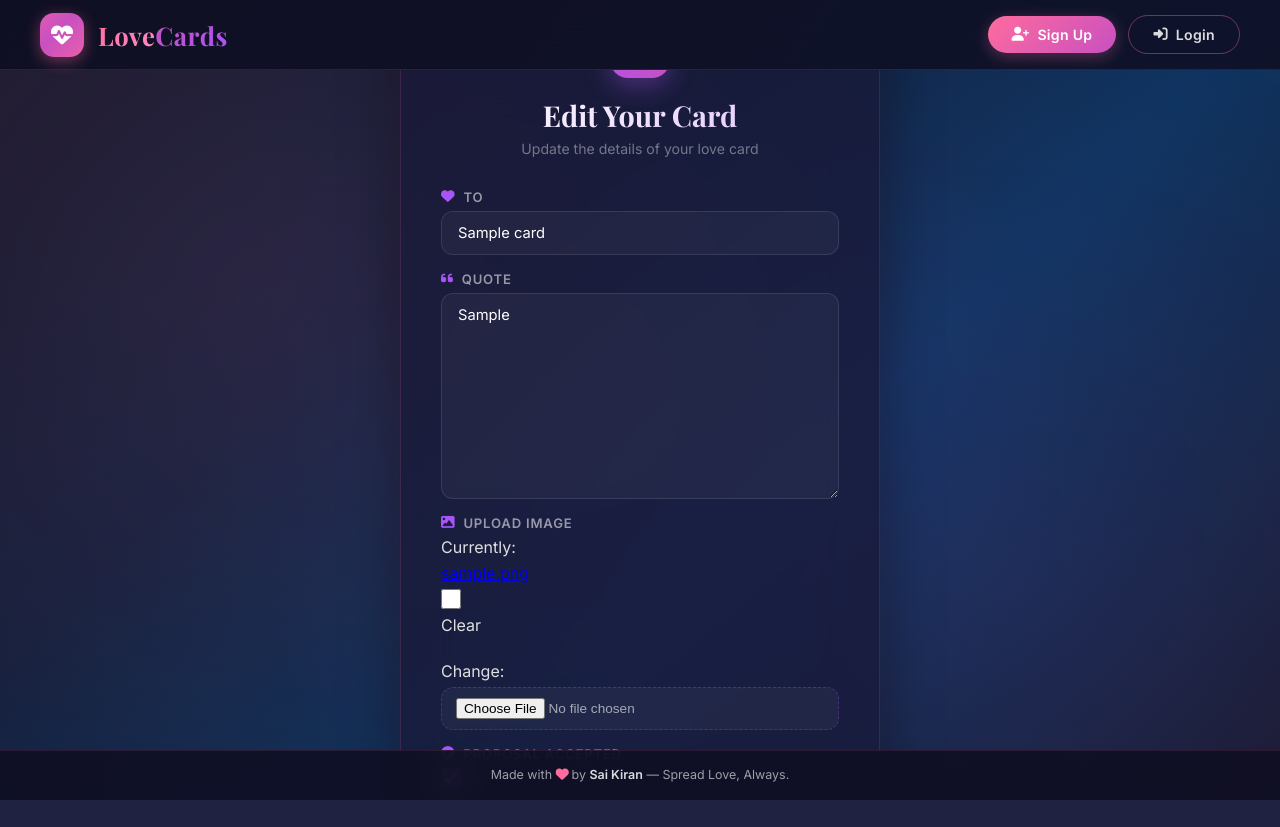
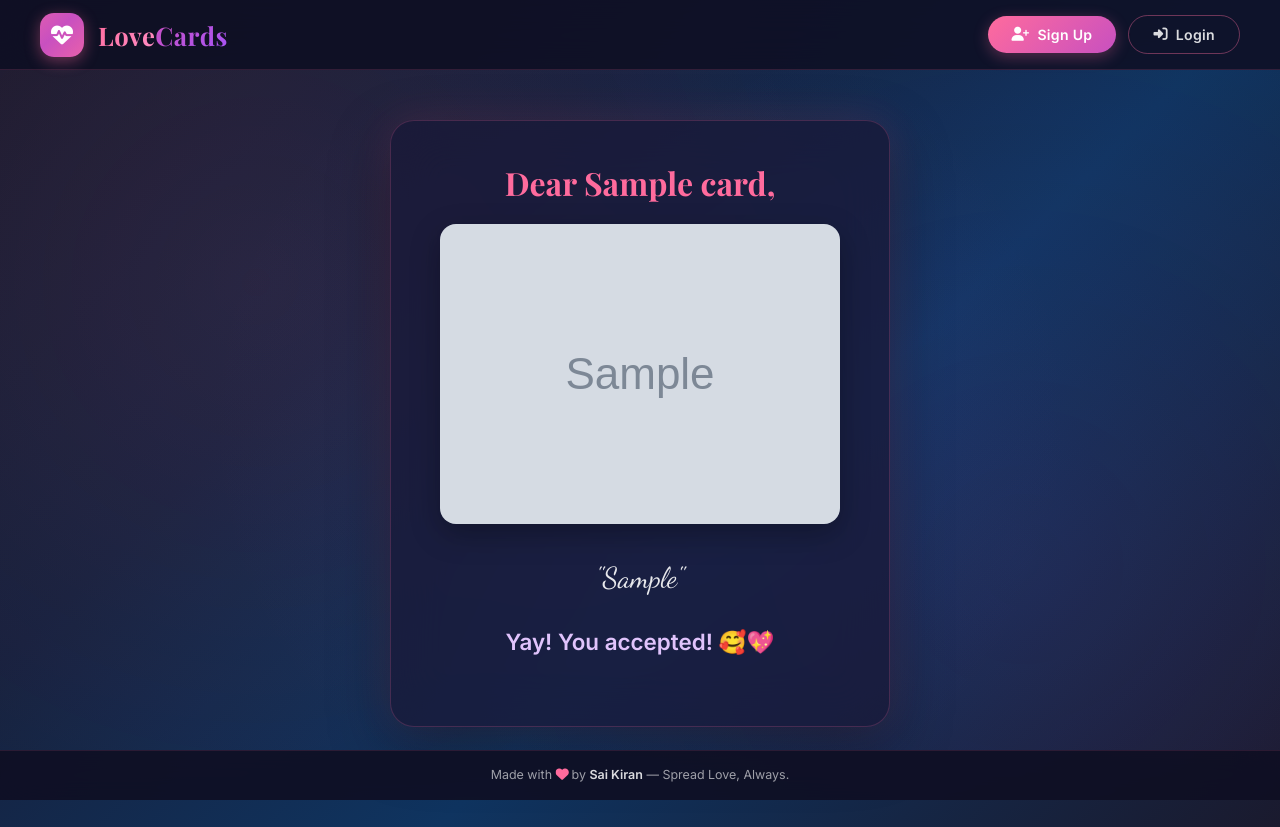
Before and after one commit to dasarisai22/dasarisai22-Valentine-s-Card-Creator---Django-Web-App, a Django app: page /card_update/1/ in a window 1280 px wide. Before the commit the page ends 800 px from the top, so only its background shows below. Run offline with Django 5.2, Linux system fonts and the light colour scheme; tables that the repository leaves empty hold one stand-in row (values such as "Sample post"); grey boxes marked "Sample" are stand-in pictures.

Commit message:
Fix UI issues and restore classic Dodge button

```diff
--- a/my_auth/static/css/signup.css
+++ b/my_auth/static/css/signup.css
@@ -7,14 +7,13 @@
     width: 100%;
     min-height: 100%;
     display: flex;
-    align-items: center;
-    justify-content: center;
     position: relative;
     padding: 20px;
 }
 
 /* Auth Card - Glassmorphism */
 .auth-card {
+    margin: auto;
     background: rgba(25, 25, 55, 0.75);
     backdrop-filter: blur(25px);
     -webkit-backdrop-filter: blur(25px);
--- a/static/css/style.css
+++ b/static/css/style.css
@@ -11,14 +11,14 @@
 
 /* Body Styling */
 body {
-    height: 100vh;
+    min-height: 100vh;
     width: 100vw;
     display: flex;
     flex-direction: column;
-    overflow: hidden;
     font-family: 'Inter', 'Segoe UI', sans-serif;
     background: linear-gradient(135deg, #1a1a2e 0%, #16213e 30%, #0f3460 60%, #1a1a2e 100%);
     color: #e0e0e0;
+    overflow-x: hidden;
 }
 
 /* ============================
@@ -220,12 +220,9 @@ body {
     width: 100vw;
     display: flex;
     flex-direction: column;
-    align-items: center;
-    justify-content: center;
     margin-top: 70px;
-    margin-bottom: 0;
+    margin-bottom: 50px;
     padding: 30px 20px;
-    overflow-y: auto;
     position: relative;
     background: linear-gradient(135deg, #1a1a2e 0%, #16213e 30%, #0f3460 60%, #1a1a2e 100%);
 }
--- a/valentines_greeting/templates/card_update.html
+++ b/valentines_greeting/templates/card_update.html
@@ -1,53 +1,171 @@
 {% extends 'index.html' %}
 {% load static %}
 {% block style %}
-<link rel="stylesheet" href="{% static 'css/update.css' %}?v=3">
+<style>
+    .val-container {
+        display: flex;
+        justify-content: center;
+        align-items: center;
+        min-height: 80vh;
+        width: 100%;
+        padding: 20px;
+        position: relative;
+    }
+
+    .val-card {
+        background: rgba(25, 25, 55, 0.75);
+        backdrop-filter: blur(25px);
+        -webkit-backdrop-filter: blur(25px);
+        border: 1px solid rgba(255, 107, 157, 0.2);
+        border-radius: 24px;
+        padding: 40px;
+        text-align: center;
+        max-width: 500px;
+        width: 100%;
+        box-shadow: 0 20px 60px rgba(0, 0, 0, 0.4), 0 0 40px rgba(255, 107, 157, 0.15);
+        color: white;
+    }
+
+    .val-to {
+        font-family: 'Playfair Display', serif;
+        font-size: 2rem;
+        color: #ff6b9d;
+        margin-bottom: 20px;
+    }
+
+    .val-quote {
+        font-family: 'Dancing Script', cursive;
+        font-size: 1.8rem;
+        margin-bottom: 30px;
+        color: rgba(255, 255, 255, 0.9);
+        line-height: 1.4;
+    }
+
+    .val-img {
+        max-width: 100%;
+        border-radius: 16px;
+        margin-bottom: 30px;
+        box-shadow: 0 10px 30px rgba(0, 0, 0, 0.3);
+    }
+
+    .val-question {
+        font-family: 'Inter', sans-serif;
+        font-size: 1.4rem;
+        font-weight: 600;
+        margin-bottom: 30px;
+        color: #e0c3fc;
+    }
+
+    .val-buttons {
+        display: flex;
+        justify-content: center;
+        gap: 20px;
+        position: relative;
+    }
+
+    .btn-yes {
+        background: linear-gradient(135deg, #ff6b9d, #c850c0);
+        color: white;
+        border: none;
+        border-radius: 50px;
+        padding: 15px 40px;
+        font-size: 1.2rem;
+        font-weight: bold;
+        cursor: pointer;
+        transition: transform 0.2s, box-shadow 0.2s;
+        box-shadow: 0 8px 25px rgba(255, 107, 157, 0.4);
+    }
+
+    .btn-yes:hover {
+        transform: scale(1.1);
+        box-shadow: 0 10px 30px rgba(255, 107, 157, 0.6);
+    }
+
+    .btn-no {
+        background: rgba(255, 255, 255, 0.1);
+        color: white;
+        border: 1px solid rgba(255, 255, 255, 0.2);
+        border-radius: 50px;
+        padding: 15px 40px;
+        font-size: 1.2rem;
+        font-weight: bold;
+        cursor: pointer;
+        transition: all 0.2s;
+        position: relative;
+    }
+
+    .hidden-form {
+        display: none;
+    }
+</style>
 {% endblock style %}
+
 {% block content %}
+<div class="val-container">
+    <div class="val-card">
+        <h1 class="val-to">Dear {{ data.name|default:"Valentine" }},</h1>
 
-<div class="create-container">
-    <div class="create-card">
-        <div class="create-header">
-            <div class="create-icon">
-                <i class="fa-solid fa-pen-to-square"></i>
-            </div>
-            <h2>Edit Your Card</h2>
-            <p class="create-subtitle">Update the details of your love card</p>
+        {% if data.image %}
+        <img src="{{ data.image.url }}" class="val-img" alt="Valentine Image">
+        {% endif %}
+
+        <p class="val-quote">"{{ data.quote|default:'Will you be my Valentine?' }}"</p>
+
+        {% if not data.status %}
+        <p class="val-question">Will you be my Valentine? 💖</p>
+        <div class="val-buttons" id="btn-container">
+            <form action="" method="post" id="yes-form">
+                {% csrf_token %}
+                <!-- We output the hidden form fields to satisfy Django's update view -->
+                <div class="hidden-form">
+                    {{ form }}
+                </div>
+                <!-- we will manually set status to True in JS before submit -->
+                <button type="submit" class="btn-yes" id="btn-yes">YES!</button>
+            </form>
+
+            <button type="button" class="btn-no" id="btn-no">No</button>
         </div>
-
-        <form action="" method="post" enctype="multipart/form-data" class="create-form">
-            {% csrf_token %}
-
-            {% for field in form %}
-            {% if field.is_hidden %}
-            {{ field }}
-            {% else %}
-            <div class="form-group">
-                <label for="{{ field.id_for_label }}" class="form-label">
-                    {% if 'name' in field.name %}
-                    <i class="fa-solid fa-heart"></i>
-                    {% elif 'quote' in field.name %}
-                    <i class="fa-solid fa-quote-left"></i>
-                    {% elif 'image' in field.name %}
-                    <i class="fa-solid fa-image"></i>
-                    {% elif 'status' in field.name %}
-                    <i class="fa-solid fa-check-circle"></i>
-                    {% else %}
-                    <i class="fa-solid fa-pen"></i>
-                    {% endif %}
-                    {{ field.label }}
-                </label>
-                {{ field }}
-            </div>
-            {% endif %}
-            {% endfor %}
-
-            <button type="submit" class="create-submit-btn">
-                <i class="fa-solid fa-floppy-disk"></i>
-                <span>Update Card</span>
-            </button>
-        </form>
+        {% else %}
+        <p class="val-question">Yay! You accepted! 🥰💖</p>
+        {% endif %}
     </div>
 </div>
 
+<script>
+    document.addEventListener('DOMContentLoaded', () => {
+        const noBtn = document.getElementById('btn-no');
+        const container = document.getElementById('btn-container');
+        const yesForm = document.getElementById('yes-form');
+
+        // Make the No button dodge the cursor
+        if (noBtn) {
+            noBtn.addEventListener('mouseover', () => {
+                const x = Math.random() * (window.innerWidth - noBtn.offsetWidth - 50);
+                const y = Math.random() * (window.innerHeight - noBtn.offsetHeight - 50);
+
+                noBtn.style.position = 'fixed';
+                noBtn.style.left = `${x}px`;
+                noBtn.style.top = `${y}px`;
+                noBtn.style.zIndex = 9999;
+            });
+
+            // Just in case they click it before it dodges on mobile
+            noBtn.addEventListener('click', (e) => {
+                e.preventDefault();
+                alert("Are you sure? Try again! 😉");
+            });
+        }
+
+        if (yesForm) {
+            yesForm.addEventListener('submit', (e) => {
+                // Find the status checkbox in the hidden Django form and check it to True
+                const statusCheckbox = yesForm.querySelector('input[name="status"]');
+                if (statusCheckbox) {
+                    statusCheckbox.checked = true;
+                }
+            });
+        }
+    });
+</script>
 {% endblock content %}
--- a/valentines_greeting/views.py
+++ b/valentines_greeting/views.py
@@ -70,9 +70,9 @@ def card_update (request,id):
     else:
         form=Cardform(instance=data)
     context = {
-        'title':'edit',
+        'title':'Your Love Card',
         'form':form,
-
+        'data': data,
     }
     return render(request,'card_update.html',context)
 
```
